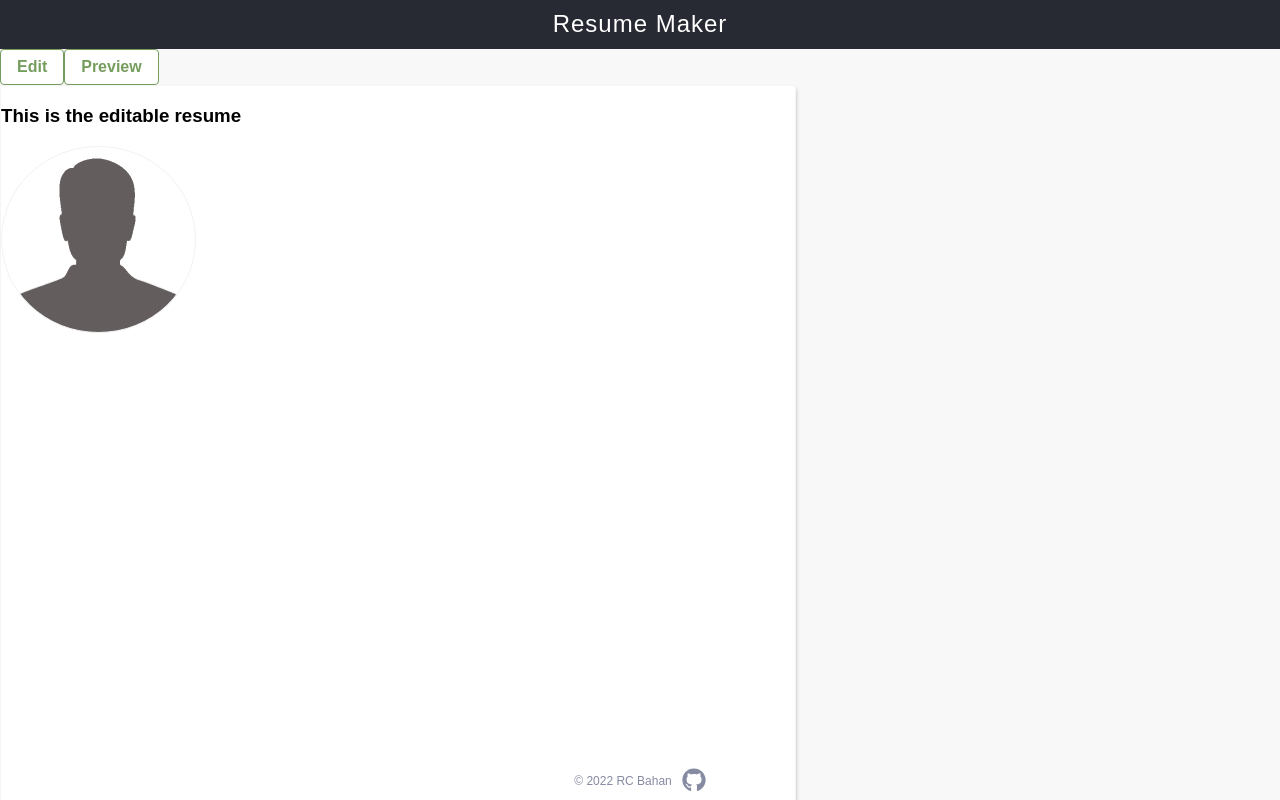
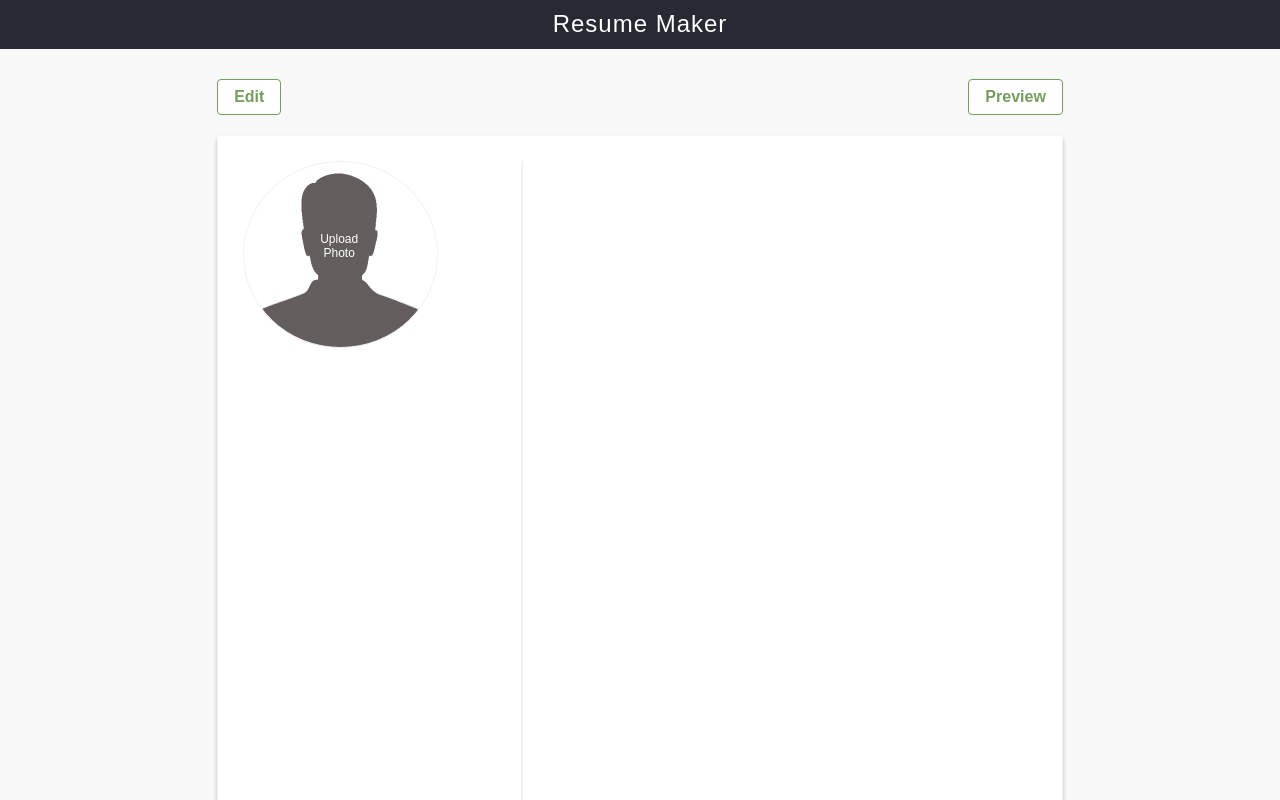
Before and after one commit to rcminerva2394/resume-maker, a React (Create React App) app: page / in a window 1280 px wide. Shown: the top 800 px of the page. Built offline with nearby package versions, Linux system fonts and the light colour scheme.

Commit message:
Moved BtnGrp, EditForm, and PrevForm to Main.js

```diff
--- a/src/App.js
+++ b/src/App.js
@@ -1,52 +1,14 @@
-import React, { useState } from "react";
+import React from "react";
+
 import Footer from "./components/Footer";
 import Header from "./components/Header";
-import Button from "./components/Utils/Button";
-import { FaDownload } from "react-icons/fa";
-
-import EditForm from "./components/EditForm/EditForm";
-import PrevForm from "./components/PrevForm/PrevForm";
+import Main from "./components/Main";
 
 const App = () => {
-  const [isEditing, setIsEditing] = useState(true);
-  const [photoUploaded, setPhotoUploaded] = useState(null);
-
-  const onUploadPhoto = (e) => {
-    console.log(e.target.files[0]);
-    setPhotoUploaded(e.target.files[0]);
-  };
-
   return (
     <>
       <Header />
-      <Button
-        text="EditPrev"
-        onClick={() => {
-          console.log("Edit");
-          setIsEditing(true);
-        }}
-      >
-        Edit
-      </Button>
-      <Button
-        text="EditPrev"
-        onClick={() => {
-          console.log("Preview");
-          setIsEditing(false);
-        }}
-      >
-        Preview
-      </Button>
-      {!isEditing && (
-        <Button text="Download" onClick>
-          PDF <FaDownload />
-        </Button>
-      )}
-      {isEditing ? (
-        <EditForm onChange={onUploadPhoto}></EditForm>
-      ) : (
-        <PrevForm photo={photoUploaded}></PrevForm>
-      )}
+      <Main />
       <Footer />
     </>
   );
--- a/src/Theme/GlobalStyle.js
+++ b/src/Theme/GlobalStyle.js
@@ -12,7 +12,7 @@ body {
     text-rendering: optimizeLegibility !important;
     font-size: 16rem;
     min-height: 100%;
-    background-color: ${({theme}) => theme.colors.mainBackground};
+    background-color: ${({ theme }) => theme.colors.mainBackground};
 }
 
 ul {
@@ -54,7 +54,7 @@ h2 {
 
 header, footer {
     position: relative;
-    background-color: ${({theme}) => theme.colors.headerBackground};
+    background-color: ${({ theme }) => theme.colors.headerBackground};
     color: white;
     display: flex;
     justify-content: center;
--- /dev/null
+++ b/src/components/BtnGrp/BtnGrp.js
@@ -0,0 +1,41 @@
+import React from "react";
+
+import Button from "../Utils/Button";
+import { FaDownload } from "react-icons/fa";
+import styled from "styled-components";
+
+const BtnGrp = ({ onEditPrev, onDownload, editState }) => {
+  return (
+    <BtnGrpWrapper>
+      <Button
+        text="EditPrev"
+        onClick={() => {
+          onEditPrev(true);
+        }}
+      >
+        Edit
+      </Button>
+      <Button
+        text="EditPrev"
+        onClick={() => {
+          onEditPrev(false);
+        }}
+      >
+        Preview
+      </Button>
+      {!editState && (
+        <Button text="Download" onClick>
+          PDF <FaDownload />
+        </Button>
+      )}
+    </BtnGrpWrapper>
+  );
+};
+
+const BtnGrpWrapper = styled.div`
+  display: flex;
+  justify-content: space-between;
+  margin-bottom: 20rem;
+`;
+
+export default BtnGrp;
--- a/src/components/EditForm/EditForm.js
+++ b/src/components/EditForm/EditForm.js
@@ -1,12 +1,15 @@
 import React from "react";
+
 import BondPaper from "../Utils/BondPaper";
+import SideBar from "../Utils/SideBar";
 import UploadFile from "../Utils/UploadFile";
 
 const EditForm = ({ onChange }) => {
   return (
     <BondPaper>
-      <h3>This is the editable resume</h3>
-      <UploadFile onChange={onChange}></UploadFile>
+      <SideBar>
+        <UploadFile onChange={onChange}></UploadFile>
+      </SideBar>
     </BondPaper>
   );
 };
--- a/src/components/Footer.js
+++ b/src/components/Footer.js
@@ -3,7 +3,6 @@ import styled from "styled-components";
 import { FaGithub } from "react-icons/fa";
 
 const FooterWrapper = styled.footer`
-  position: fixed;
   bottom: 0;
   width: 100%;
   font-size: 12rem;
--- /dev/null
+++ b/src/components/Main.js
@@ -0,0 +1,42 @@
+import React, { useState } from "react";
+
+import styled from "styled-components";
+import BtnGrp from "./BtnGrp/BtnGrp";
+import EditForm from "./EditForm/EditForm";
+import PrevForm from "./PrevForm/PrevForm";
+
+const Main = () => {
+  const [isEditing, setIsEditing] = useState(true);
+  const [photoUploaded, setPhotoUploaded] = useState(null);
+
+  const onUploadPhoto = (e) => {
+    console.log(e.target.files[0]);
+    setPhotoUploaded(e.target.files[0]);
+  };
+
+  const EditPrev = (e) => {
+    setIsEditing(e);
+  };
+
+  return (
+    <MainWrapper>
+      <BtnGrp onEditPrev={EditPrev} onDownLoad editState={isEditing} role="button"></BtnGrp>
+      {isEditing ? (
+        <EditForm onChange={onUploadPhoto}></EditForm>
+      ) : (
+        <PrevForm photo={photoUploaded}></PrevForm>
+      )}
+    </MainWrapper>
+  );
+};
+
+const MainWrapper = styled.main`
+  display: grid;
+  justify-content: center;
+  margin: auto;
+  padding-top: 30rem;
+  padding-bottom: 30rem;
+
+`;
+
+export default Main;
--- a/src/components/PrevForm/PrevForm.js
+++ b/src/components/PrevForm/PrevForm.js
@@ -1,11 +1,18 @@
 import React from "react";
+
 import BondPaper from "../Utils/BondPaper";
+import SideBar from "../Utils/SideBar";
 
 const PrevForm = ({ photo }) => {
   return (
     <BondPaper>
-      <p>This is the preview of your resume </p>
-      {photo ? <img alt="profile-pic" src={URL.createObjectURL(photo)}></img> : ''}
+      <SideBar>
+        {photo ? (
+          <img alt="profile-pic" src={URL.createObjectURL(photo)}></img>
+        ) : (
+          ""
+        )}
+      </SideBar>
     </BondPaper>
   );
 };
--- a/src/components/Utils/BondPaper.js
+++ b/src/components/Utils/BondPaper.js
@@ -1,4 +1,5 @@
 import React from "react";
+
 import styled from "styled-components";
 
 const BondPaper = ({ children }) => {
@@ -11,6 +12,7 @@ const BlankFormWrapper = styled.div`
   background-color: white;
   border: 1px solid #f5f5f5;
   box-shadow: 0px 4px 4px rgba(0, 0, 0, 0.25);
+  padding: 25rem;
 `;
 
 export default BondPaper;
--- a/src/components/Utils/Button.js
+++ b/src/components/Utils/Button.js
@@ -1,4 +1,5 @@
 import React from "react";
+
 import styled, { css } from "styled-components";
 
 const Button = ({ text, onClick, children }) => {
--- /dev/null
+++ b/src/components/Utils/SideBar.js
@@ -0,0 +1,17 @@
+import React from "react";
+
+import styled from "styled-components";
+
+const SideBar = ({ children }) => {
+  return <Wrapper>{children}</Wrapper>;
+};
+
+const Wrapper = styled.div`
+  height: inherit;
+  width: 35%;
+  border-right: 2px solid ${({ theme }) => theme.colors.lightGray};
+
+
+`;
+
+export default SideBar;
--- a/src/components/Utils/UploadFile.js
+++ b/src/components/Utils/UploadFile.js
@@ -1,10 +1,12 @@
 import React from "react";
+
 import styled from "styled-components";
 import image from "../../assets/sample-photo.png";
 
 const UploadFile = ({ onChange }) => {
   return (
     <Label>
+      <Placeholder>Upload<br></br>Photo</Placeholder>
       <InputWrapper
         type="file"
         name="my-photo"
@@ -15,11 +17,11 @@ const UploadFile = ({ onChange }) => {
 };
 
 const Label = styled.label`
-  display: block;
+  display: inline-block;
   width: 51mm;
   height: 49mm;
-  border: 1px solid ${({theme}) => theme.colors.lightGray};
-  border-radius: 50% ;
+  border: 1px solid ${({ theme }) => theme.colors.lightGray};
+  border-radius: 50%;
   background-image: url(${image});
   background-repeat: no-repeat;
 `;
@@ -28,4 +30,14 @@ const InputWrapper = styled.input`
   display: none;
 `;
 
+const Placeholder = styled.p`
+  position: absolute;
+  z-index: 30;
+  margin-top: 70rem;
+  margin-left: 76rem;
+  font-size: 12rem;
+  color: white;
+  text-align: center;
+`;
+
 export default UploadFile;
--- a/src/index.js
+++ b/src/index.js
@@ -1,4 +1,5 @@
 import React from "react";
+
 import ReactDOM from "react-dom/client"
 import App from "./App";
 import { ThemeProvider } from "styled-components";
```
